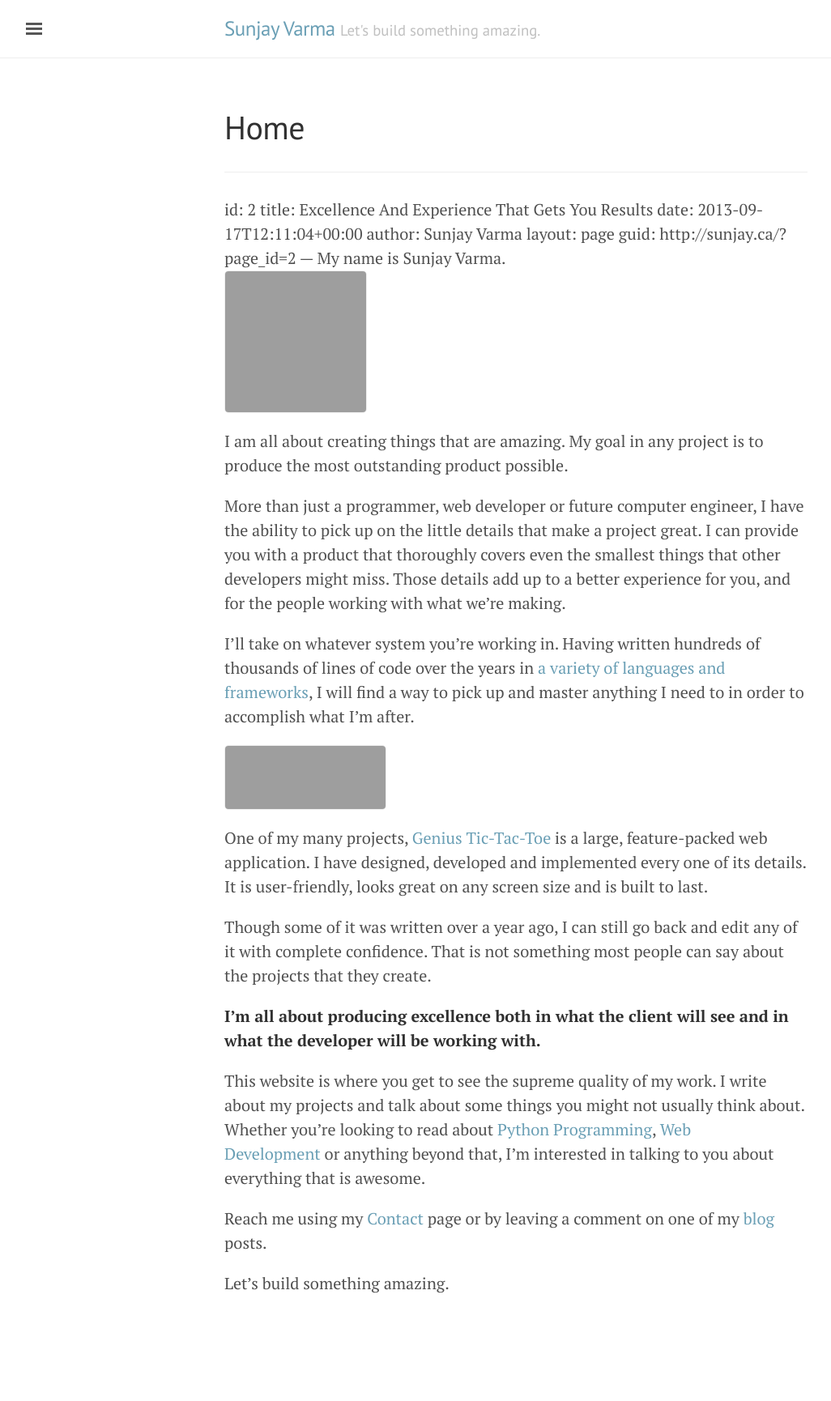
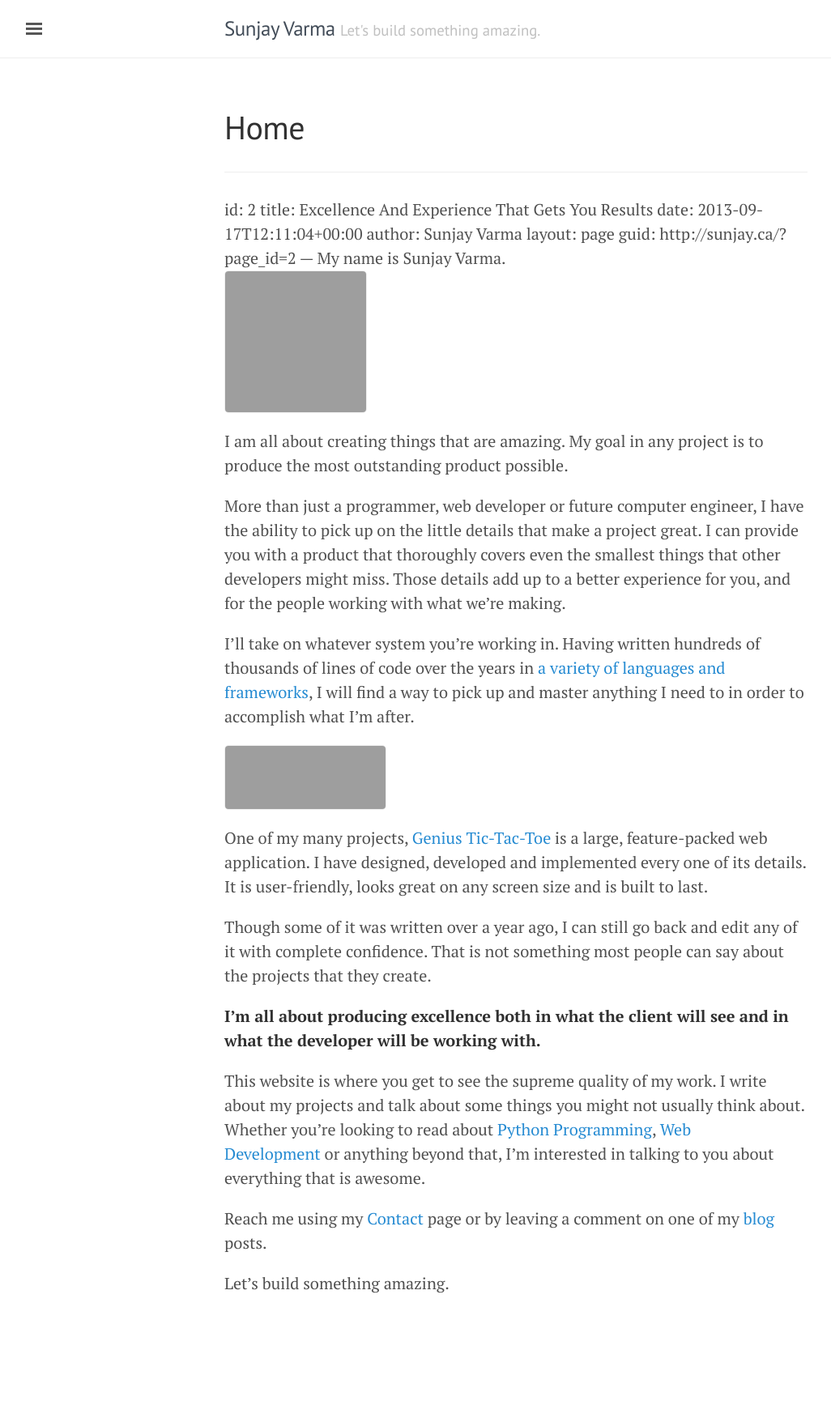
Before and after one commit to sunjay/sunjay.github.io, a Jekyll site: the page built from index.html, in a window 1280 px wide. Shown: the whole page at 81% size, without its empty margins (3-1029 px from the left). Built offline with Jekyll 4.4.1, drawn with Linux system fonts in a browser that asks for light colours; grey boxes are pictures that could not be loaded.

Commit message:
Customizing the theme and sidebar

```diff
--- a/_includes/sidebar.html
+++ b/_includes/sidebar.html
@@ -5,7 +5,7 @@
 <!-- Toggleable sidebar -->
 <div class="sidebar" id="sidebar">
   <div class="sidebar-item">
-    <p>{{ site.description }}</p>
+    <p><strong>{{ site.title }}</strong></p>
   </div>
 
   <nav class="sidebar-nav">
--- a/_layouts/default.html
+++ b/_layouts/default.html
@@ -3,7 +3,7 @@
 
   {% include head.html %}
 
-  <body class="theme-base-0d">
+  <body class="theme-base-0a">
 
     {% include sidebar.html %}
 
--- a/assets/css/lanyon.css
+++ b/assets/css/lanyon.css
@@ -217,7 +217,7 @@
   display: block;
   padding: .25rem .75rem;
   color: #505050;
-  background-color: #fff;
+  background-color: transparent;
   border-radius: .25rem;
   cursor: pointer;
 }
@@ -227,10 +227,10 @@
   width: 1rem;
   height: .75rem;
   content: "";
-  background-image: -webkit-linear-gradient(to bottom, #555, #555 20%, #fff 20%, #fff 40%, #555 40%, #555 60%, #fff 60%, #fff 80%, #555 80%, #555 100%);
-  background-image:    -moz-linear-gradient(to bottom, #555, #555 20%, #fff 20%, #fff 40%, #555 40%, #555 60%, #fff 60%, #fff 80%, #555 80%, #555 100%);
-  background-image:     -ms-linear-gradient(to bottom, #555, #555 20%, #fff 20%, #fff 40%, #555 40%, #555 60%, #fff 60%, #fff 80%, #555 80%, #555 100%);
-  background-image:         linear-gradient(to bottom, #555, #555 20%, #fff 20%, #fff 40%, #555 40%, #555 60%, #fff 60%, #fff 80%, #555 80%, #555 100%);
+  background-image: -webkit-linear-gradient(to bottom, #555, #555 20%, transparent 20%, transparent 40%, #555 40%, #555 60%, transparent 60%, transparent 80%, #555 80%, #555 100%);
+  background-image:    -moz-linear-gradient(to bottom, #555, #555 20%, transparent 20%, transparent 40%, #555 40%, #555 60%, transparent 60%, transparent 80%, #555 80%, #555 100%);
+  background-image:     -ms-linear-gradient(to bottom, #555, #555 20%, transparent 20%, transparent 40%, #555 40%, #555 60%, transparent 60%, transparent 80%, #555 80%, #555 100%);
+  background-image:         linear-gradient(to bottom, #555, #555 20%, transparent 20%, transparent 40%, #555 40%, #555 60%, transparent 60%, transparent 80%, #555 80%, #555 100%);
 }
 
 .sidebar-toggle:active,
@@ -238,15 +238,6 @@
 #sidebar-checkbox:checked ~ .sidebar-toggle {
   color: #fff;
   background-color: #555;
-}
-
-.sidebar-toggle:active:before,
-#sidebar-checkbox:focus ~ .sidebar-toggle:before,
-#sidebar-checkbox:checked ~ .sidebar-toggle:before {
-  background-image: -webkit-linear-gradient(to bottom, #fff, #fff 20%, #555 20%, #555 40%, #fff 40%, #fff 60%, #555 60%, #555 80%, #fff 80%, #fff 100%);
-  background-image:    -moz-linear-gradient(to bottom, #fff, #fff 20%, #555 20%, #555 40%, #fff 40%, #fff 60%, #555 60%, #555 80%, #fff 80%, #fff 100%);
-  background-image:     -ms-linear-gradient(to bottom, #fff, #fff 20%, #555 20%, #555 40%, #fff 40%, #fff 60%, #555 60%, #555 80%, #fff 80%, #fff 100%);
-  background-image:         linear-gradient(to bottom, #fff, #fff 20%, #555 20%, #555 40%, #fff 40%, #fff 60%, #555 60%, #555 80%, #fff 80%, #fff 100%);
 }
 
 @media (min-width: 30.1em) {
@@ -467,14 +458,23 @@
 
 /* Yellow */
 .theme-base-0a .sidebar,
+.theme-base-0a .sidebar .sidebar-nav-item,
 .theme-base-0a .sidebar-toggle:active,
 .theme-base-0a #sidebar-checkbox:checked ~ .sidebar-toggle {
-  background-color: #f4bf75;
+  background-color: #FAFF69;
+  color: #424c58;
 }
-.theme-base-0a .container a,
+.theme-base-0a .sidebar .sidebar-nav-item:hover,
+.theme-base-0a .sidebar .sidebar-nav-item.active {
+  background-color: #424c58;
+  color: white;
+}
 .theme-base-0a .sidebar-toggle,
 .theme-base-0a .related-posts li a:hover {
-  color: #f4bf75;
+  color: #FAFF69;
+}
+.theme-base-0a .masthead-title a {
+  color: #424c58;
 }
 
 /* Green */
```
